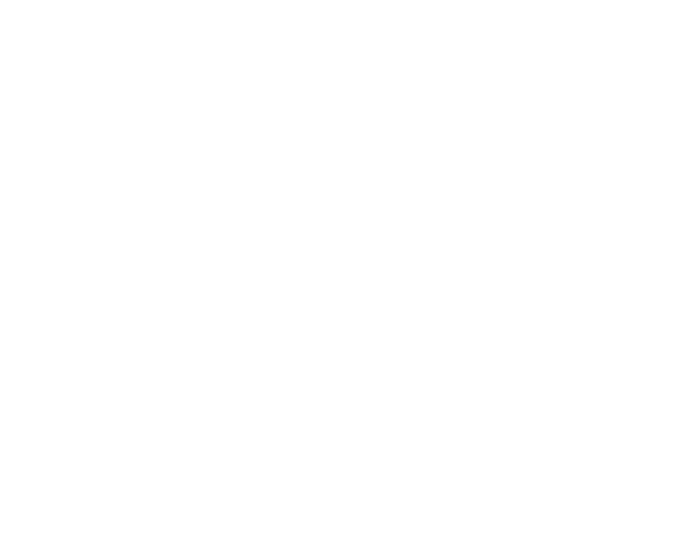
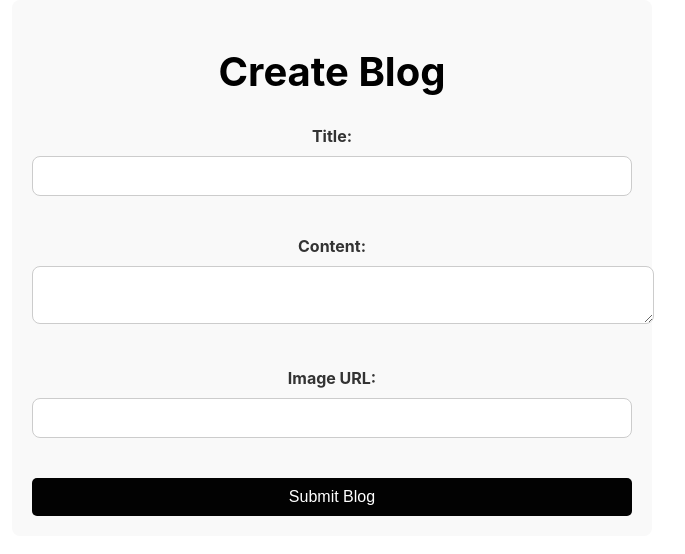
Before and after one commit to Rajoooooo/PDC20-BLOG, a React (Create React App) app: page /blog in a window 1280 px wide. Before the commit this address had no page. Shown: the top 554 px of the page, without its empty margins (308-993 px from the left). Built offline with nearby package versions, Linux system fonts and the light colour scheme.

Commit message:
Can post blog

```diff
--- a/src/App.js
+++ b/src/App.js
@@ -1,9 +1,11 @@
+// src/App.js
 import React from 'react';
 import './App.css';
 import { BrowserRouter as Router, Route, Routes } from 'react-router-dom';
 import Login from './components/Login';
 import Register from './components/Registration';
 import Home from './components/Home';
+import CreateBlog from './Blog/CreateBlog'; // Import CreateBlog
 
 function App() {
   return (
@@ -13,6 +15,7 @@
           <Route path="/" element={<Home />} />
           <Route path="/login" element={<Login />} />
           <Route path="/register" element={<Register />} />
+          <Route path="/blog" element={<CreateBlog />} /> {/* New route */}
         </Routes>
       </div>
     </Router>
--- /dev/null
+++ b/src/Blog/CreateBlog.js
@@ -0,0 +1,61 @@
+// src/Blog/CreateBlog.js
+import React, { useState } from 'react';
+import { useNavigate } from 'react-router-dom';
+
+function CreateBlog() {
+  const [title, setTitle] = useState('');
+  const [content, setContent] = useState('');
+  const [imageUrl, setImageUrl] = useState('');
+  const navigate = useNavigate();
+
+  const handleSubmit = (e) => {
+    e.preventDefault();
+    const newBlog = { title, content, image: imageUrl };
+
+    // Get existing blogs from localStorage, or initialize an empty array
+    const storedBlogs = JSON.parse(localStorage.getItem('blogs')) || [];
+
+    // Save the new blog in localStorage
+    storedBlogs.push(newBlog);
+    localStorage.setItem('blogs', JSON.stringify(storedBlogs));
+
+    // Redirect to Home page
+    navigate('/');
+  };
+
+  return (
+    <div className="create-blog-container">
+      <h1>Create Blog</h1>
+      <form onSubmit={handleSubmit}>
+        <div className="form-group">
+          <label>Title:</label>
+          <input
+            type="text"
+            value={title}
+            onChange={(e) => setTitle(e.target.value)}
+            required
+          />
+        </div>
+        <div className="form-group">
+          <label>Content:</label>
+          <textarea
+            value={content}
+            onChange={(e) => setContent(e.target.value)}
+            required
+          />
+        </div>
+        <div className="form-group">
+          <label>Image URL:</label>
+          <input
+            type="url"
+            value={imageUrl}
+            onChange={(e) => setImageUrl(e.target.value)}
+          />
+        </div>
+        <button type="submit">Submit Blog</button>
+      </form>
+    </div>
+  );
+}
+
+export default CreateBlog;
--- a/src/Contents/HomeContent.js
+++ b/src/Contents/HomeContent.js
@@ -0,0 +1,24 @@
+// src/Contents/HomeContent.js
+import React from 'react';
+import './content.css';
+
+function HomeContent({ blogs }) {
+  return (
+    <div className="content-container">
+      <h1>Blogs</h1>
+      <div className="blogs-grid">
+        {blogs.map((blog, index) => (
+          <div key={index} className="blog-card">
+            <img src={blog.image || 'https://via.placeholder.com/300'} alt={blog.title} className="blog-image" />
+            <div className="blog-details">
+              <h3>{blog.title}</h3>
+              <p>{blog.content}</p>
+            </div>
+          </div>
+        ))}
+      </div>
+    </div>
+  );
+}
+
+export default HomeContent;
--- /dev/null
+++ b/src/Contents/content.css
@@ -0,0 +1,140 @@
+.content-container {
+    padding: 20px;
+    max-width: 1200px;
+    margin: 0 auto;
+  }
+
+  .blogs-grid {
+    display: grid;
+    grid-template-columns: repeat(auto-fit, minmax(250px, 1fr));
+    gap: 20px;
+  }
+
+  .blog-card {
+    background: #fff;
+    border-radius: 10px;
+    overflow: hidden;
+    box-shadow: 0 4px 6px rgba(0, 0, 0, 0.1);
+    transition: transform 0.2s ease-in-out;
+  }
+
+  .blog-card:hover {
+    transform: translateY(-10px);
+  }
+
+  .blog-image {
+    width: 100%;
+    height: 150px;
+    object-fit: cover;
+  }
+
+  .blog-details {
+    padding: 15px;
+  }
+
+  .blog-category {
+    font-size: 12px;
+    color: #888;
+    text-transform: uppercase;
+  }
+
+  .blog-card h3 {
+    margin: 10px 0 0;
+    font-size: 18px;
+    color: #333;
+  }
+
+  /* src/Contents/content.css */
+
+/* General Layout */
+.content-container {
+    padding: 20px;
+  }
+
+  h1 {
+    font-size: 2.5rem;
+    margin-bottom: 20px;
+  }
+
+  .blogs-grid {
+    display: grid;
+    grid-template-columns: repeat(auto-fill, minmax(250px, 1fr));
+    gap: 20px;
+  }
+
+  .blog-card {
+    border: 1px solid #ccc;
+    border-radius: 8px;
+    padding: 10px;
+    box-shadow: 0 4px 8px rgba(0, 0, 0, 0.1);
+    transition: transform 0.3s ease;
+  }
+
+  .blog-card:hover {
+    transform: scale(1.05);
+  }
+
+  .blog-image {
+    width: 100%;
+    height: 200px;
+    object-fit: cover;
+    border-radius: 8px;
+  }
+
+  .blog-details {
+    padding: 10px;
+  }
+
+  .blog-details h3 {
+    font-size: 1.25rem;
+    margin-bottom: 10px;
+  }
+
+  .blog-details p {
+    font-size: 1rem;
+    color: #666;
+  }
+
+  /* Create Blog Page */
+  .create-blog-container {
+    max-width: 600px;
+    margin: 0 auto;
+    padding: 20px;
+    background: #f9f9f9;
+    border-radius: 8px;
+  }
+
+  .create-blog-container form {
+    display: flex;
+    flex-direction: column;
+  }
+
+  .create-blog-container .form-group {
+    margin-bottom: 15px;
+  }
+
+  .create-blog-container label {
+    font-weight: bold;
+  }
+
+  .create-blog-container input,
+  .create-blog-container textarea {
+    padding: 10px;
+    font-size: 1rem;
+    border: 1px solid #ccc;
+    border-radius: 8px;
+    margin-top: 5px;
+  }
+
+  .create-blog-container button {
+    padding: 10px;
+    background-color: #4CAF50;
+    color: white;
+    border: none;
+    border-radius: 8px;
+    cursor: pointer;
+  }
+
+  .create-blog-container button:hover {
+    background-color: #45a049;
+  }
--- a/src/components/Home.js
+++ b/src/components/Home.js
@@ -1,11 +1,21 @@
-import React, { useState } from 'react';
+// src/components/Home.js
+import React, { useState, useEffect } from 'react';
 import { Link, useNavigate } from 'react-router-dom';
 import './registration.css';
+import '../Contents/content.css'; // Ensure correct path and name
+import HomeContent from '../Contents/HomeContent';
 
 function Home() {
   const [dropdownVisible, setDropdownVisible] = useState(false);
+  const [blogs, setBlogs] = useState([]);
   const storedUser = JSON.parse(localStorage.getItem('user'));
   const navigate = useNavigate();
+
+  useEffect(() => {
+    // Load blog posts from localStorage
+    const storedBlogs = JSON.parse(localStorage.getItem('blogs')) || [];
+    setBlogs(storedBlogs);
+  }, []);
 
   const handleLogout = () => {
     localStorage.removeItem('user'); // Clear user data from localStorage
@@ -37,11 +47,9 @@
           </div>
         </div>
       </header>
+
       <main>
-        <h1>Welcome to the Home Page</h1>
-        <p>
-          You are logged in as <strong>{storedUser?.username}</strong>.
-        </p>
+        <HomeContent blogs={blogs} />
       </main>
     </div>
   );
```
Also changed, not shown: src/Blog/ViewBlog.js (added).
